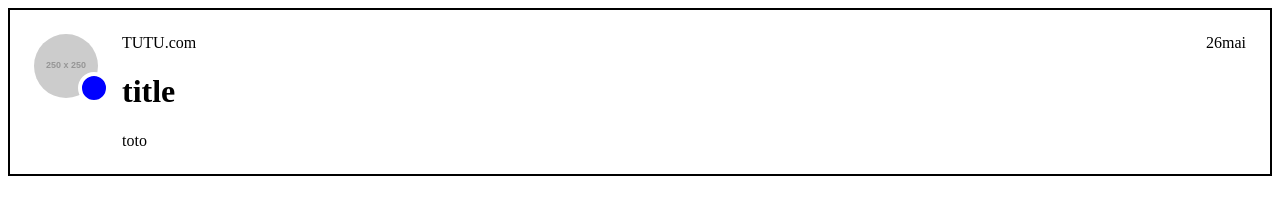
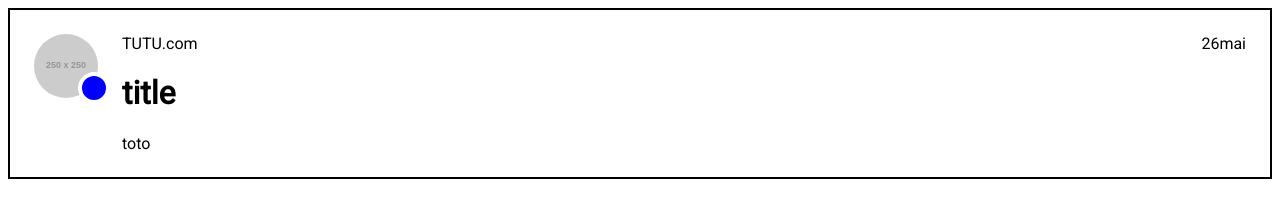
Before and after one commit to PhilBrg/next-mention, a Next.js app: page / in a window 1280 px wide. Shown: the top 203 px of the page. Built offline with nearby package versions, Linux system fonts and the light colour scheme.

Commit message:
add roboto font

```diff
--- a/pages/_document.js
+++ b/pages/_document.js
@@ -13,6 +13,7 @@
     return (
       <html>
         <Head>
+          <link href="https://fonts.googleapis.com/css?family=Roboto" rel="stylesheet" />
           {this.props.styleTags}
         </Head>
         <body>
--- a/src/components/atoms/Text/Text.js
+++ b/src/components/atoms/Text/Text.js
@@ -1,6 +1,7 @@
 import styled from 'styled-components'
 
 const Text = styled.span`
+  font-family: 'Roboto', sans-serif;
 `
 
 export default Text
--- a/src/components/atoms/Title/Title.js
+++ b/src/components/atoms/Title/Title.js
@@ -1,7 +1,7 @@
 import styled from 'styled-components'
 
 const Title = styled.h1`
-
+  font-family: 'Roboto', sans-serif;
 `
 
 export default Title
```
